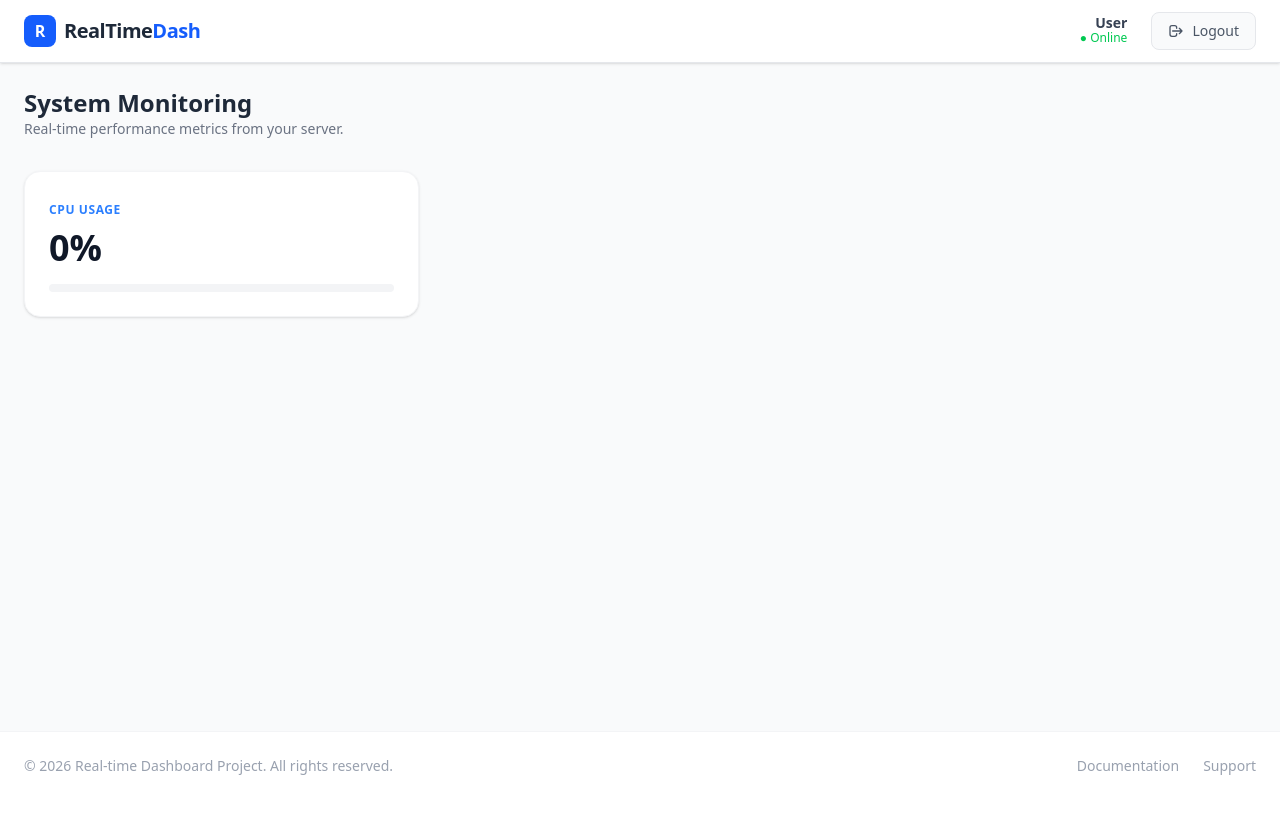
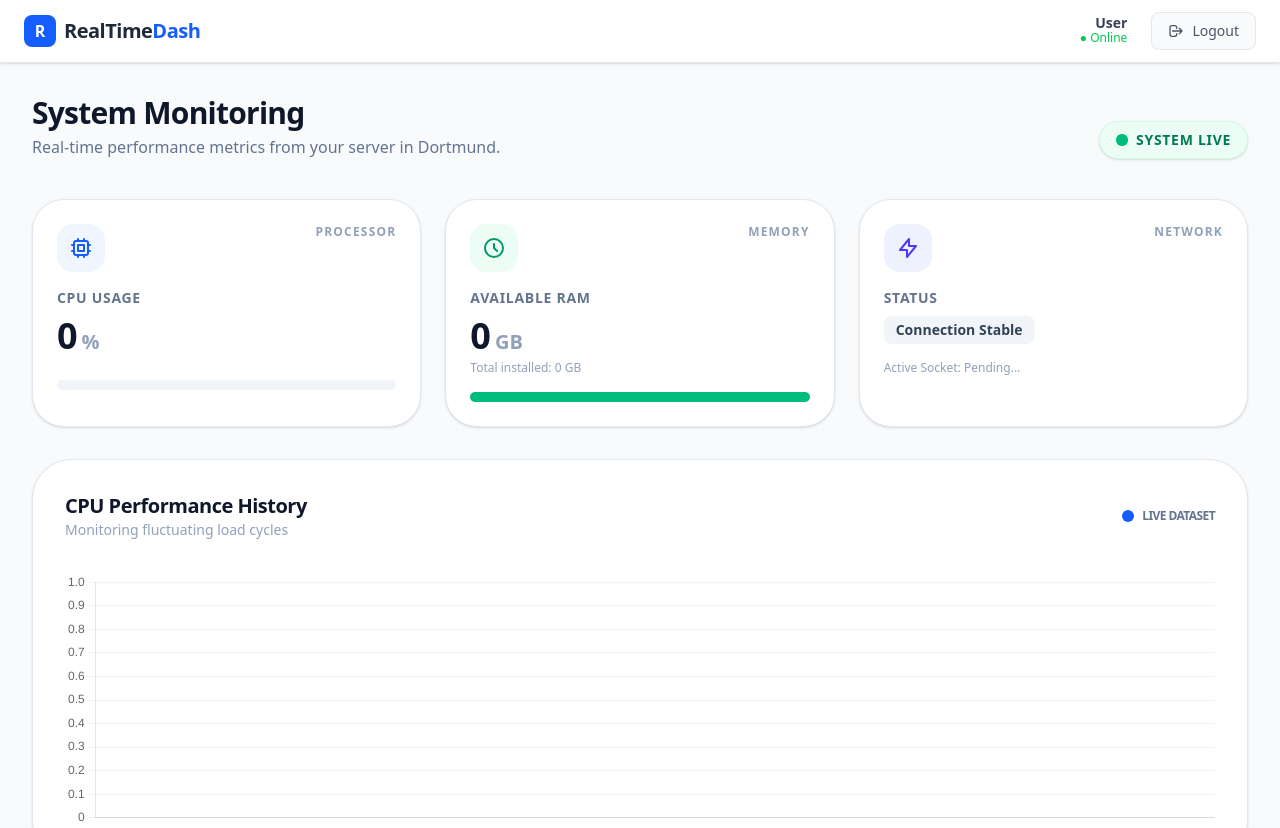
Before and after one commit to Ali-Allouch/realtime-dashboard-frontend, a Vue app: page /dashboard in a window 1280 px wide. Shown: the top 828 px of the page. Before the commit the page ends 800 px from the top, so only its background shows below. Built offline with nearby package versions, Linux system fonts and the light colour scheme; no server answers; sample sign-in values are in the browser's storage.

Commit message:
feat: implement live Chart.js visualization and modernize system monitor UI

```diff
--- a/package.json
+++ b/package.json
@@ -10,9 +10,11 @@
   },
   "dependencies": {
     "axios": "^1.13.3",
+    "chart.js": "^4.5.1",
     "pinia": "^3.0.4",
     "socket.io-client": "^4.8.3",
     "vue": "^3.5.24",
+    "vue-chartjs": "^5.3.3",
     "vue-router": "^4.6.4"
   },
   "devDependencies": {
--- /dev/null
+++ b/src/components/CPUChart.vue
@@ -0,0 +1,58 @@
+<script setup lang="ts">
+import { Line } from "vue-chartjs";
+import {
+  Chart as ChartJS,
+  Title,
+  Tooltip,
+  Legend,
+  LineElement,
+  LinearScale,
+  PointElement,
+  CategoryScale,
+  type ChartOptions,
+  type ChartData,
+} from "chart.js";
+
+ChartJS.register(
+  Title,
+  Tooltip,
+  Legend,
+  LineElement,
+  LinearScale,
+  PointElement,
+  CategoryScale,
+);
+
+const props = defineProps<{
+  chartData: ChartData<"line">;
+}>();
+
+const options: ChartOptions<"line"> = {
+  responsive: true,
+  maintainAspectRatio: false,
+  scales: {
+    y: {
+      beginAtZero: true,
+      ticks: {
+        precision: 2,
+      },
+      grid: {
+        display: true,
+        color: "rgba(0, 0, 0, 0.05)",
+      },
+    },
+    x: {
+      grid: { display: false },
+    },
+  },
+  plugins: {
+    legend: { display: false },
+  },
+};
+</script>
+
+<template>
+  <div class="h-64">
+    <Line :data="props.chartData" :options="options" />
+  </div>
+</template>
--- a/src/views/Dashboard.vue
+++ b/src/views/Dashboard.vue
@@ -4,9 +4,24 @@ import Footer from "../components/Layout/Footer.vue";
 import { ref, onMounted, onUnmounted } from "vue";
 import { useAuthStore } from "../stores/authStore";
 import socketService from "../services/socketService";
+import CPUChart from "../components/CPUChart.vue";
 
 const authStore = useAuthStore();
 const metrics = ref({ cpu: "0", freeMem: "0", totalMem: "0" });
+
+const chartData = ref({
+  labels: [] as string[],
+  datasets: [
+    {
+      label: "CPU Usage %",
+      backgroundColor: "#3b82f6",
+      borderColor: "#3b82f6",
+      data: [] as number[],
+      tension: 0.4,
+      fill: true,
+    },
+  ],
+});
 
 onMounted(() => {
   if (authStore.token) {
@@ -14,6 +29,22 @@ onMounted(() => {
 
     socketService.socket?.on("server_metrics", (data) => {
       metrics.value = data;
+
+      if (chartData.value.datasets[0]) {
+        const newLabels = [...chartData.value.labels, data.timestamp];
+        const newData = [...chartData.value.datasets[0].data, Number(data.cpu)];
+
+        if (newLabels.length > 20) {
+          newLabels.shift();
+          newData.shift();
+        }
+
+        chartData.value = {
+          ...chartData.value,
+          labels: newLabels,
+          datasets: [{ ...chartData.value.datasets[0], data: newData }],
+        };
+      }
     });
   }
 });
@@ -23,33 +54,206 @@ onUnmounted(() => {
 });
 </script>
 <template>
-  <div class="min-h-screen flex flex-col bg-gray-50">
+  <div class="min-h-screen flex flex-col bg-[#f8fafc]">
     <Header />
 
-    <main class="flex-grow p-6 max-w-7xl mx-auto w-full">
-      <header class="mb-8">
-        <h1 class="text-2xl font-bold text-gray-800">System Monitoring</h1>
-        <p class="text-gray-500 text-sm">
-          Real-time performance metrics from your server.
-        </p>
+    <main class="flex-grow p-4 md:p-8 max-w-7xl mx-auto w-full">
+      <header
+        class="flex flex-col md:flex-row md:items-end justify-between mb-10 gap-4"
+      >
+        <div>
+          <h1 class="text-3xl font-black text-slate-900 tracking-tight">
+            System Monitoring
+          </h1>
+          <p class="text-slate-500 font-medium mt-1">
+            Real-time performance metrics from your server in Dortmund.
+          </p>
+        </div>
+        <div
+          class="flex items-center gap-2 bg-emerald-50 text-emerald-700 px-4 py-2 rounded-full border border-emerald-100 shadow-sm"
+        >
+          <span class="relative flex h-3 w-3">
+            <span
+              class="animate-ping absolute inline-flex h-full w-full rounded-full bg-emerald-400 opacity-75"
+            ></span>
+            <span
+              class="relative inline-flex rounded-full h-3 w-3 bg-emerald-500"
+            ></span>
+          </span>
+          <span class="text-sm font-bold uppercase tracking-wider"
+            >System Live</span
+          >
+        </div>
       </header>
 
-      <div class="grid grid-cols-1 md:grid-cols-3 gap-6">
-        <div class="bg-white p-6 rounded-2xl shadow-sm border border-gray-100">
-          <span class="text-xs font-bold text-blue-500 uppercase tracking-wider"
-            >CPU Usage</span
+      <div class="grid grid-cols-1 md:grid-cols-3 gap-6 mb-8">
+        <div
+          class="group bg-white p-6 rounded-[2rem] shadow-sm border border-slate-200 transition-all hover:shadow-md hover:border-blue-200"
+        >
+          <div class="flex justify-between items-start mb-4">
+            <div
+              class="p-3 bg-blue-50 rounded-2xl group-hover:bg-blue-600 group-hover:text-white transition-colors text-blue-600"
+            >
+              <svg
+                xmlns="http://www.w3.org/2000/svg"
+                class="h-6 w-6"
+                fill="none"
+                viewBox="0 0 24 24"
+                stroke="currentColor"
+              >
+                <path
+                  stroke-linecap="round"
+                  stroke-linejoin="round"
+                  stroke-width="2"
+                  d="M9 3v2m6-2v2M9 19v2m6-2v2M5 9H3m2 6H3m18-6h-2m2 6h-2M7 19h10a2 2 0 002-2V7a2 2 0 00-2-2H7a2 2 0 00-2 2v10a2 2 0 002 2zM9 9h6v6H9V9z"
+                />
+              </svg>
+            </div>
+            <span
+              class="text-xs font-bold text-slate-400 uppercase tracking-widest"
+              >Processor</span
+            >
+          </div>
+          <h3 class="text-slate-500 text-sm font-bold uppercase tracking-wider">
+            CPU Usage
+          </h3>
+          <div class="flex items-baseline gap-1 mt-2">
+            <p class="text-4xl font-black text-slate-900">{{ metrics.cpu }}</p>
+            <span class="text-xl font-bold text-slate-400">%</span>
+          </div>
+          <div
+            class="w-full bg-slate-100 h-2.5 mt-6 rounded-full overflow-hidden"
           >
-          <p class="text-4xl font-black text-gray-900 mt-2">
-            {{ metrics.cpu }}%
-          </p>
-          <div class="w-full bg-gray-100 h-2 mt-4 rounded-full overflow-hidden">
             <div
-              class="bg-blue-500 h-full transition-all duration-500"
+              class="bg-blue-600 h-full transition-all duration-700 ease-out shadow-[0_0_10px_rgba(37,99,235,0.3)]"
               :style="{ width: metrics.cpu + '%' }"
             ></div>
           </div>
         </div>
+
+        <div
+          class="group bg-white p-6 rounded-[2rem] shadow-sm border border-slate-200 transition-all hover:shadow-md hover:border-emerald-200"
+        >
+          <div class="flex justify-between items-start mb-4">
+            <div
+              class="p-3 bg-emerald-50 rounded-2xl group-hover:bg-emerald-600 group-hover:text-white transition-colors text-emerald-600"
+            >
+              <svg
+                xmlns="http://www.w3.org/2000/svg"
+                class="h-6 w-6"
+                fill="none"
+                viewBox="0 0 24 24"
+                stroke="currentColor"
+              >
+                <path
+                  stroke-linecap="round"
+                  stroke-linejoin="round"
+                  stroke-width="2"
+                  d="M12 8v4l3 3m6-3a9 9 0 11-18 0 9 9 0 0118 0z"
+                />
+              </svg>
+            </div>
+            <span
+              class="text-xs font-bold text-slate-400 uppercase tracking-widest"
+              >Memory</span
+            >
+          </div>
+          <h3 class="text-slate-500 text-sm font-bold uppercase tracking-wider">
+            Available RAM
+          </h3>
+          <div class="flex items-baseline gap-1 mt-2">
+            <p class="text-4xl font-black text-slate-900">
+              {{ metrics.freeMem }}
+            </p>
+            <span class="text-xl font-bold text-slate-400">GB</span>
+          </div>
+          <p class="text-xs text-slate-400 font-medium mt-1">
+            Total installed: {{ metrics.totalMem }} GB
+          </p>
+          <div
+            class="w-full bg-slate-100 h-2.5 mt-4 rounded-full overflow-hidden"
+          >
+            <div
+              class="bg-emerald-500 h-full transition-all duration-700 ease-out shadow-[0_0_10px_rgba(16,185,129,0.3)]"
+              :style="{
+                width:
+                  (Number(metrics.freeMem) / Number(metrics.totalMem)) * 100 +
+                  '%',
+              }"
+            ></div>
+          </div>
+        </div>
+
+        <div
+          class="group bg-white p-6 rounded-[2rem] shadow-sm border border-slate-200 transition-all hover:shadow-md hover:border-indigo-200"
+        >
+          <div class="flex justify-between items-start mb-4">
+            <div
+              class="p-3 bg-indigo-50 rounded-2xl group-hover:bg-indigo-600 group-hover:text-white transition-colors text-indigo-600"
+            >
+              <svg
+                xmlns="http://www.w3.org/2000/svg"
+                class="h-6 w-6"
+                fill="none"
+                viewBox="0 0 24 24"
+                stroke="currentColor"
+              >
+                <path
+                  stroke-linecap="round"
+                  stroke-linejoin="round"
+                  stroke-width="2"
+                  d="M13 10V3L4 14h7v7l9-11h-7z"
+                />
+              </svg>
+            </div>
+            <span
+              class="text-xs font-bold text-slate-400 uppercase tracking-widest"
+              >Network</span
+            >
+          </div>
+          <h3 class="text-slate-500 text-sm font-bold uppercase tracking-wider">
+            Status
+          </h3>
+          <div class="mt-2">
+            <span
+              class="inline-flex items-center px-3 py-1 rounded-lg text-sm font-bold bg-slate-100 text-slate-700"
+            >
+              Connection Stable
+            </span>
+          </div>
+          <p class="text-xs text-slate-400 font-medium mt-4">
+            Active Socket: {{ socketService.socket?.id || "Pending..." }}
+          </p>
+        </div>
       </div>
+
+      <section
+        class="bg-white p-8 rounded-[2.5rem] shadow-sm border border-slate-200 overflow-hidden"
+      >
+        <div
+          class="flex flex-col md:flex-row justify-between items-start md:items-center mb-8 gap-4"
+        >
+          <div>
+            <h3 class="text-xl font-black text-slate-900 tracking-tight">
+              CPU Performance History
+            </h3>
+            <p class="text-slate-400 text-sm font-medium">
+              Monitoring fluctuating load cycles
+            </p>
+          </div>
+          <div class="flex items-center gap-2">
+            <span class="w-3 h-3 bg-blue-600 rounded-full"></span>
+            <span
+              class="text-xs font-black text-slate-500 uppercase tracking-tighter"
+              >Live Dataset</span
+            >
+          </div>
+        </div>
+
+        <div class="w-full">
+          <CPUChart :chartData="chartData" />
+        </div>
+      </section>
     </main>
 
     <Footer />
```
Also changed, not shown: 1 other file (tests, documents, lock files or other folders).
